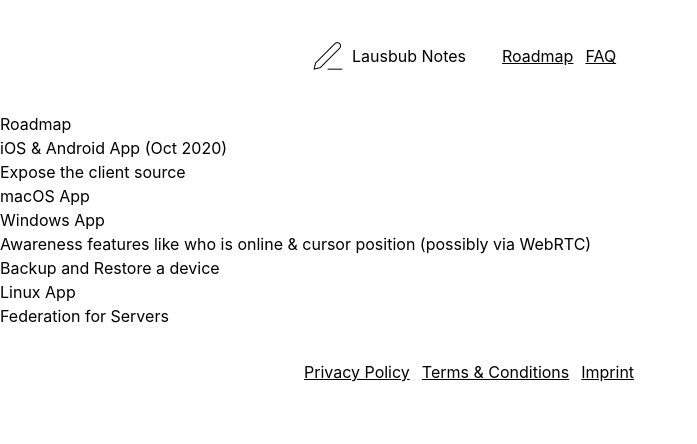
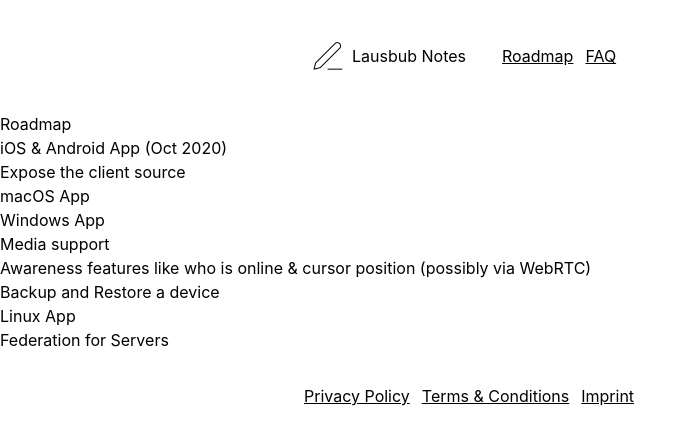
Before and after one commit to serenity-kit/website-legacy, a Next.js app: page /roadmap in a window 1280 px wide. Shown: the top 444 px of the page, without its empty margins (0-697 px from the left). Built offline with nearby package versions, Linux system fonts and the light colour scheme.

Commit message:
update roadmap

```diff
--- a/pages/roadmap.mdx
+++ b/pages/roadmap.mdx
@@ -4,6 +4,7 @@
 - Expose the client source
 - macOS App
 - Windows App
+- Media support
 - Awareness features like who is online & cursor position (possibly via WebRTC)
 - Backup and Restore a device
 - Linux App
```
